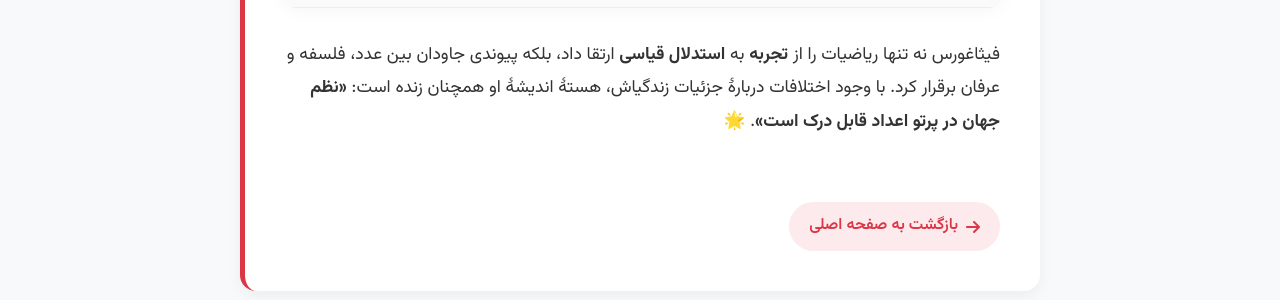
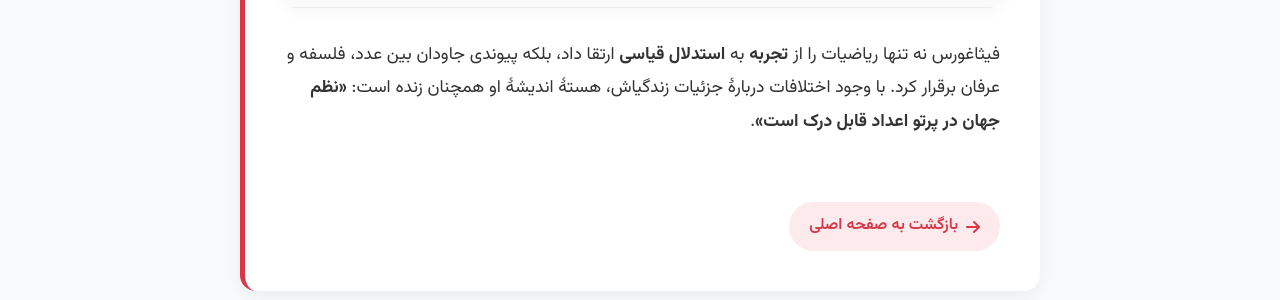
Before and after one commit to darkblog/darkblog.github.io, a Jekyll site: the page built from _posts/2025-7-3-49.md, in a window 1280 px wide and 900 px high, scrolled down 2823 px. Shown: the part 152-452 px from the top of the window. Built offline with Jekyll 4.4.1, drawn with Linux system fonts in a browser that asks for light colours.

Commit message:
Update 2025-7-3-49.md

```diff
--- a/_posts/2025-7-3-49.md
+++ b/_posts/2025-7-3-49.md
@@ -50,4 +50,4 @@ title: زندگینامه فیثاغورس - ریاضیدان، فیلسوف و
 | **موسیقی**   | کشف نسبتهای هارمونیک       | بنیان تئوری موسیقی غرب     |
 | **دین**      | آیین تناسخ و ریاضت         | الهامبخش عرفانهای شرقی     |
 
-فیثاغورس نه تنها ریاضیات را از **تجربه** به **استدلال قیاسی** ارتقا داد، بلکه پیوندی جاودان بین عدد، فلسفه و عرفان برقرار کرد. با وجود اختلافات دربارهٔ جزئیات زندگیاش، هستهٔ اندیشهٔ او همچنان زنده است: **«نظم جهان در پرتو اعداد قابل درک است»**. 🌟
+فیثاغورس نه تنها ریاضیات را از **تجربه** به **استدلال قیاسی** ارتقا داد، بلکه پیوندی جاودان بین عدد، فلسفه و عرفان برقرار کرد. با وجود اختلافات دربارهٔ جزئیات زندگیاش، هستهٔ اندیشهٔ او همچنان زنده است: **«نظم جهان در پرتو اعداد قابل درک است»**.
```
